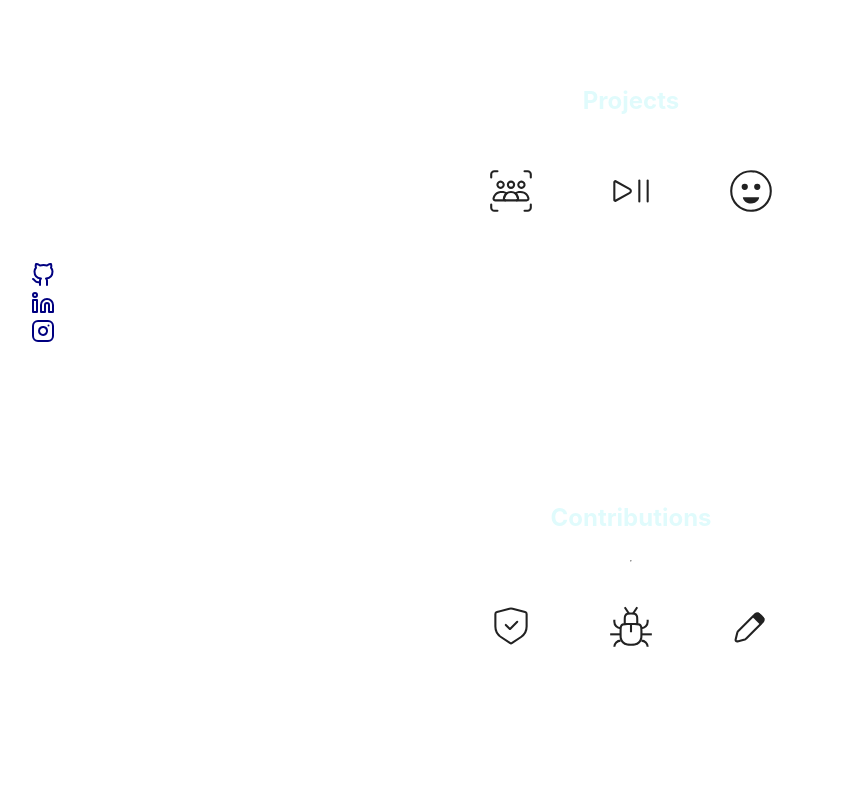
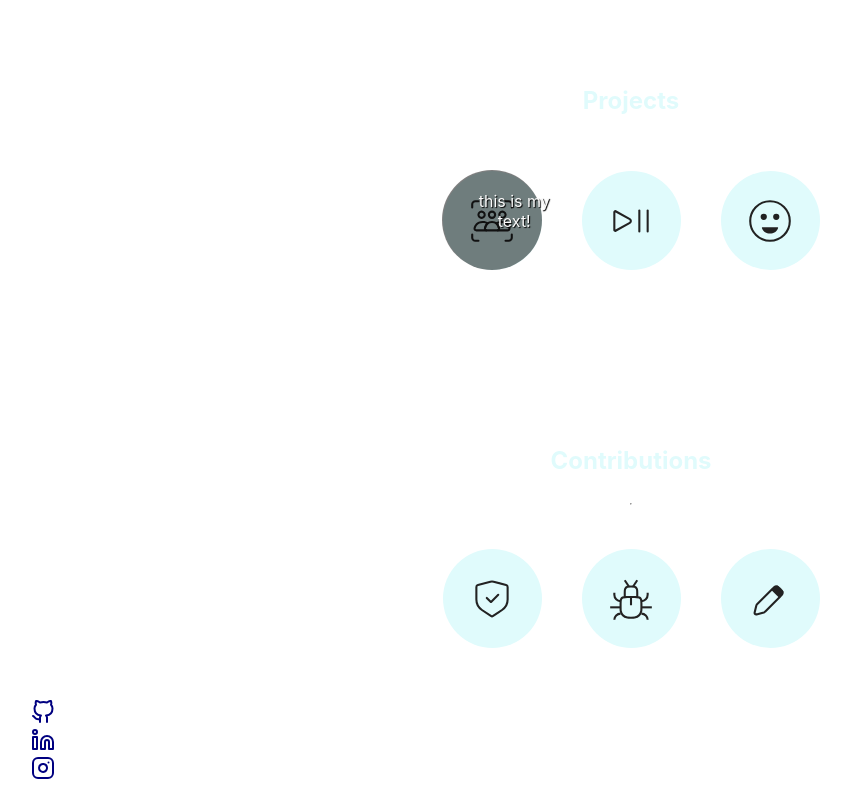
Before and after one commit to NikoRaisanen/personal-website, a React (Create React App) app: page / in a window 1280 px wide. Shown: the part 854-1654 px from the top of the page, without its empty margins (9-860 px from the left). Before the commit the page ends 1536 px from the top, so only its background shows below. Built offline with nearby package versions, Linux system fonts and the light colour scheme.

Commit message:
working shadow overlay for gallery circles

```diff
--- a/src/App.css
+++ b/src/App.css
@@ -52,22 +52,63 @@
 .gallery-list li {
     display: inline;
     flex-wrap: wrap;
+    position: relative;
+}
+
+.gallery-list a {
+    color: inherit;
 }
 
 .circle {
-    height: 60px;
-    width: 60px;
-    background-color: white;
+    height: 59px;
+    width: 59px;
+    background-color: #e0fbfc;
     border-radius: 50%;
     text-align: center;
-    margin-left: 20px;
-    margin-right: 20px;
-    padding: 10px;
+    margin: 20px;
+    padding: 20px;
+    /* box-shadow: 0 0 0 3px #e78267; */
+    /* box-shadow: 0 0 0 5px inset, 0 0 10px rgba(0, 0, 0, 0.5);
+    transition: box-shadow 1s; */
+    /* border: 5px red; */
 }
+
+/* .circle:hover {
+    box-shadow: 0 0 0 1px inset, 0 0 5px grey, 0 0 20px grey inset;
+    box-shadow: 0 0 0 100px inset, 0 0 5px grey;
+    transition: box-shadow 1s;
+} */
 
 .circle img {
     padding-top: 5px;
 }
+
+.gallery-text {
+    position: absolute;
+    color: rgb(251, 251, 251);
+    text-shadow: 1px 1px 1px black;
+    pointer-events: none;
+}
+
+.overlay {
+    opacity: 0.5;
+    transition: opacity 1s;
+    position: absolute;
+    /* background: linear-gradient(to top, transparent 0%, black 100%); */
+    background-color: black;
+    top: 19.5px;
+    left: 19.5px;
+    width: 100px;
+    height: 100px;
+    border-radius: 50%;
+}
+
+.overlay:hover {
+    opacity: 0;
+    transition: opacity 1s;
+}
+
+
 /* .fade-container {
     opacity: 0.5;
     background: linear-gradient(to bottom, transparent 0%, black 100%);
--- a/src/App.js
+++ b/src/App.js
@@ -10,6 +10,7 @@ function App() {
     <div className="App">
     <ParticlesBackground/>
       {/* TODO: add slowly animated bg to header element */}
+      {/* TODO: make text animated */}
       <header className="App-header">
         <div id="header-text">
             <h1>Niko Raisanen</h1>
@@ -32,9 +33,8 @@ function App() {
       {/* <div className="fade-container">fade</div> */}
       <div className="main-container">
         <Projects className="projects"/>
+        <Contributions className="projects"/>
         <Socials/>
-        <Contributions className="projects"/>
-
       </div>
 
     </div>
--- a/src/components/Projects.js
+++ b/src/components/Projects.js
@@ -13,9 +13,17 @@ const Projects = () => {
                 {/* TODO: Create first project here, then abstract out to component */}
                 <ul className="gallery-list">
                     <li>
+                    <a href='xyz.com'>
+                    <div className='overlay'></div>
                         <div className="circle">
-                            <img src={group} alt="project"/>
+
+                                <span className="gallery-text">
+                                    this is my text!
+                                </span>
+                                <img src={group} alt="project"/>
+
                         </div>
+                        </a>
                     </li>
                     <li>
                         <div className="circle">
```
